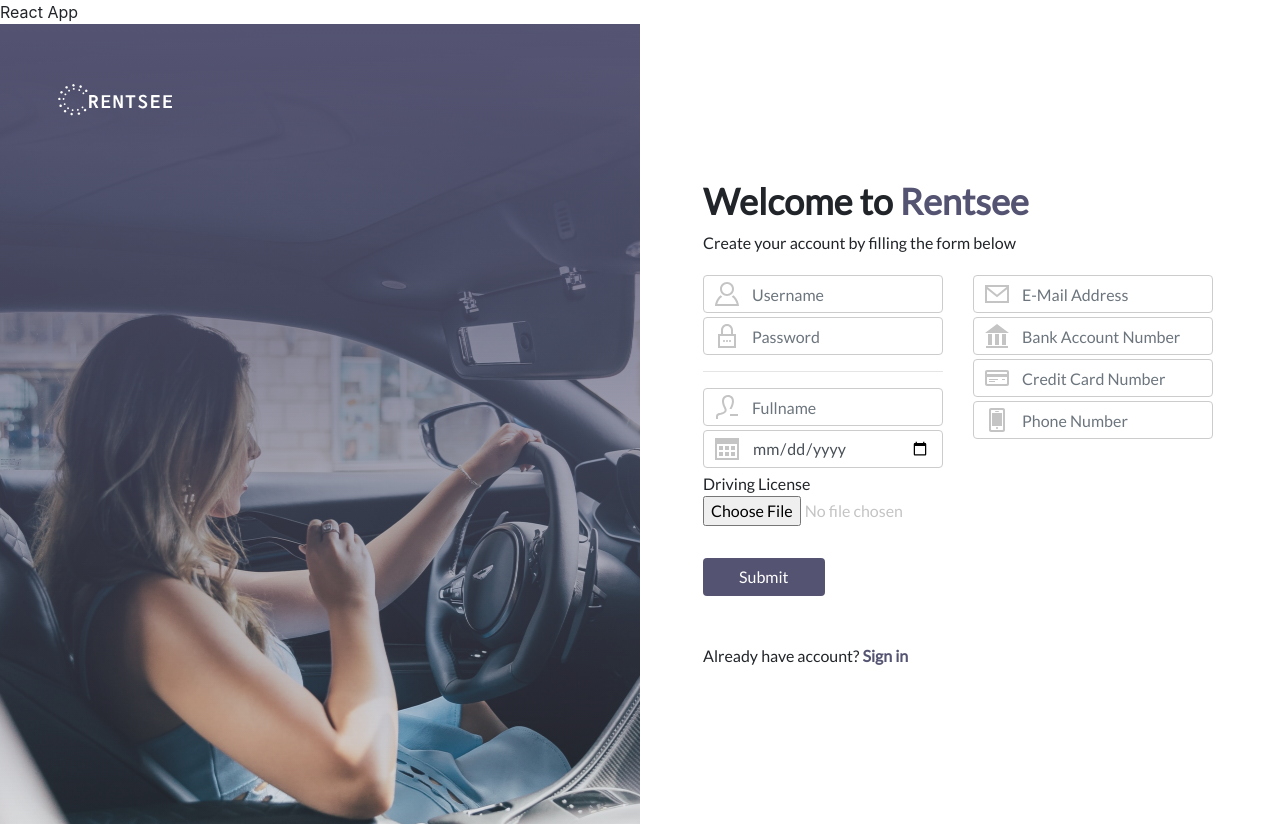
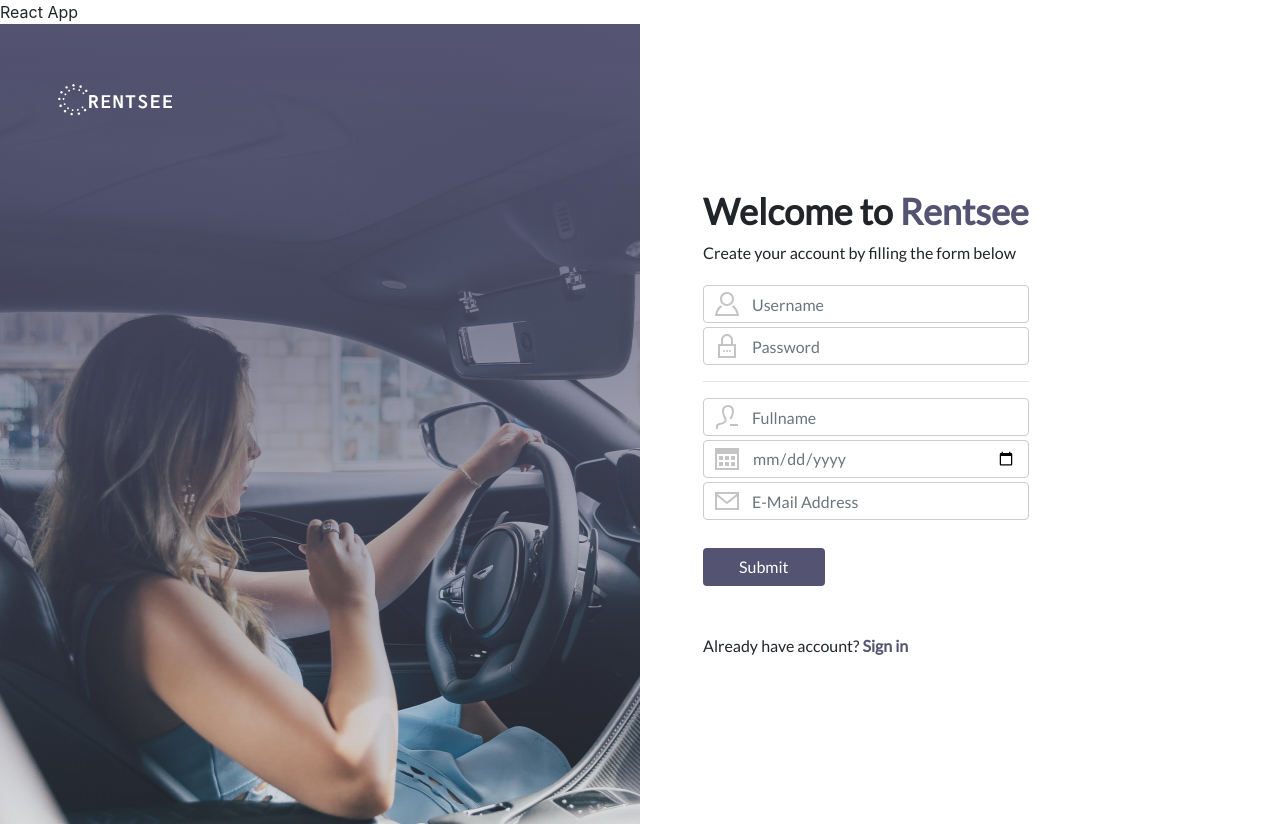
Before and after one commit to 2110423-2019-2/sec3_OldFavor, a React (Create React App) app in the folder rentsee/: page /register in a window 1280 px wide. Built offline with nearby package versions, Linux system fonts and the light colour scheme.

Commit message:
Register: redesign

```diff
--- a/rentsee/src/Register/Register.css
+++ b/rentsee/src/Register/Register.css
@@ -70,3 +70,6 @@
 .form-group {
     margin: auto 0px;
 }
+.form-control {
+    color: #6c757d;
+}
--- a/rentsee/src/Register/Register.jsx
+++ b/rentsee/src/Register/Register.jsx
@@ -114,49 +114,14 @@
                                             value={this.state.birthdate}
                                             icon='M20 19h-4v-4h4v4zm-6-10h-4v4h4v-4zm6 0h-4v4h4v-4zm-12 6h-4v4h4v-4zm16-14v22h-24v-22h24zm-2 6h-20v14h20v-14zm-8 8h-4v4h4v-4zm-6-6h-4v4h4v-4z'
                                         />
-                                    </div>
-                                    <div className='col'>
                                         <FormInput
                                             name='email'
                                             handleFormChange={this.handleFormChange}
                                             placeholder='E-Mail Address'
                                             icon='M0 3v18h24v-18h-24zm21.518 2l-9.518 7.713-9.518-7.713h19.036zm-19.518 14v-11.817l10 8.104 10-8.104v11.817h-20z'
                                         />
-                                        <FormInput
-                                            name='bankAccountNumber'
-                                            type='number'
-                                            handleFormChange={this.handleFormChange}
-                                            placeholder='Bank Account Number'
-                                            icon='M7 21h-4v-11h4v11zm7-11h-4v11h4v-11zm7 0h-4v11h4v-11zm2 12h-22v2h22v-2zm-23-13h24l-12-9-12 9z'
-                                        />
-                                        <FormInput
-                                            name='creditCardNumber'
-                                            type='number'
-                                            handleFormChange={this.handleFormChange}
-                                            placeholder='Credit Card Number'
-                                            icon='M22 4h-20c-1.104 0-2 .896-2 2v12c0 1.104.896 2 2 2h20c1.104 0 2-.896 2-2v-12c0-1.104-.896-2-2-2zm0 13.5c0 .276-.224.5-.5.5h-19c-.276 0-.5-.224-.5-.5v-6.5h20v6.5zm0-9.5h-20v-1.5c0-.276.224-.5.5-.5h19c.276 0 .5.224.5.5v1.5zm-9 6h-9v-1h9v1zm-3 2h-6v-1h6v1zm10-2h-3v-1h3v1z'
-                                        />
-                                        <FormInput
-                                            name='phoneNumber'
-                                            type='number'
-                                            handleFormChange={this.handleFormChange}
-                                            placeholder='Phone Number'
-                                            icon='M17.5 2c.276 0 .5.224.5.5v19c0 .276-.224.5-.5.5h-11c-.276 0-.5-.224-.5-.5v-19c0-.276.224-.5.5-.5h11zm2.5 0c0-1.104-.896-2-2-2h-12c-1.104 0-2 .896-2 2v20c0 1.104.896 2 2 2h12c1.104 0 2-.896 2-2v-20zm-9.5 1h3c.276 0 .5.224.5.501 0 .275-.224.499-.5.499h-3c-.275 0-.5-.224-.5-.499 0-.277.225-.501.5-.501zm1.5 18c-.553 0-1-.448-1-1s.447-1 1-1c.552 0 .999.448.999 1s-.447 1-.999 1zm5-3h-10v-13h10v13z'
-                                        />
                                     </div>
                                 </div>
-
-                                <label>
-                                    Driving License
-                                    <input
-                                        className='form-control-file'
-                                        onChange={this.handleFormChange}
-                                        name='drivingLicense'
-                                        type='file'
-                                        accept='image/*'
-                                        style={{ color: '#C4C4C4' }}
-                                    />
-                                </label>
                                 <input className='btn mt-4 d-flex' type='submit' value='Submit' />
                             </form>
                             <div className='mt-5'>
```
